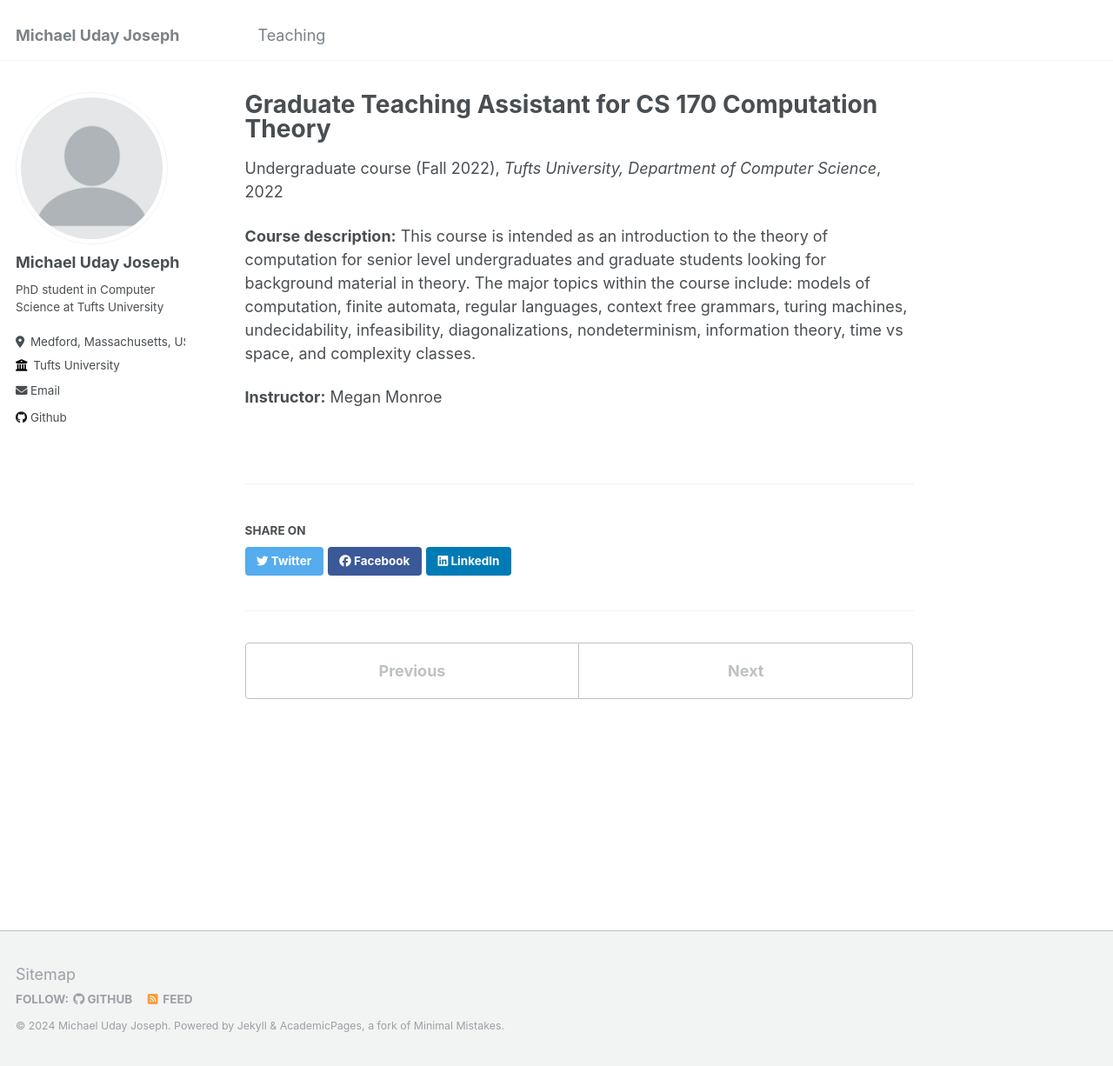
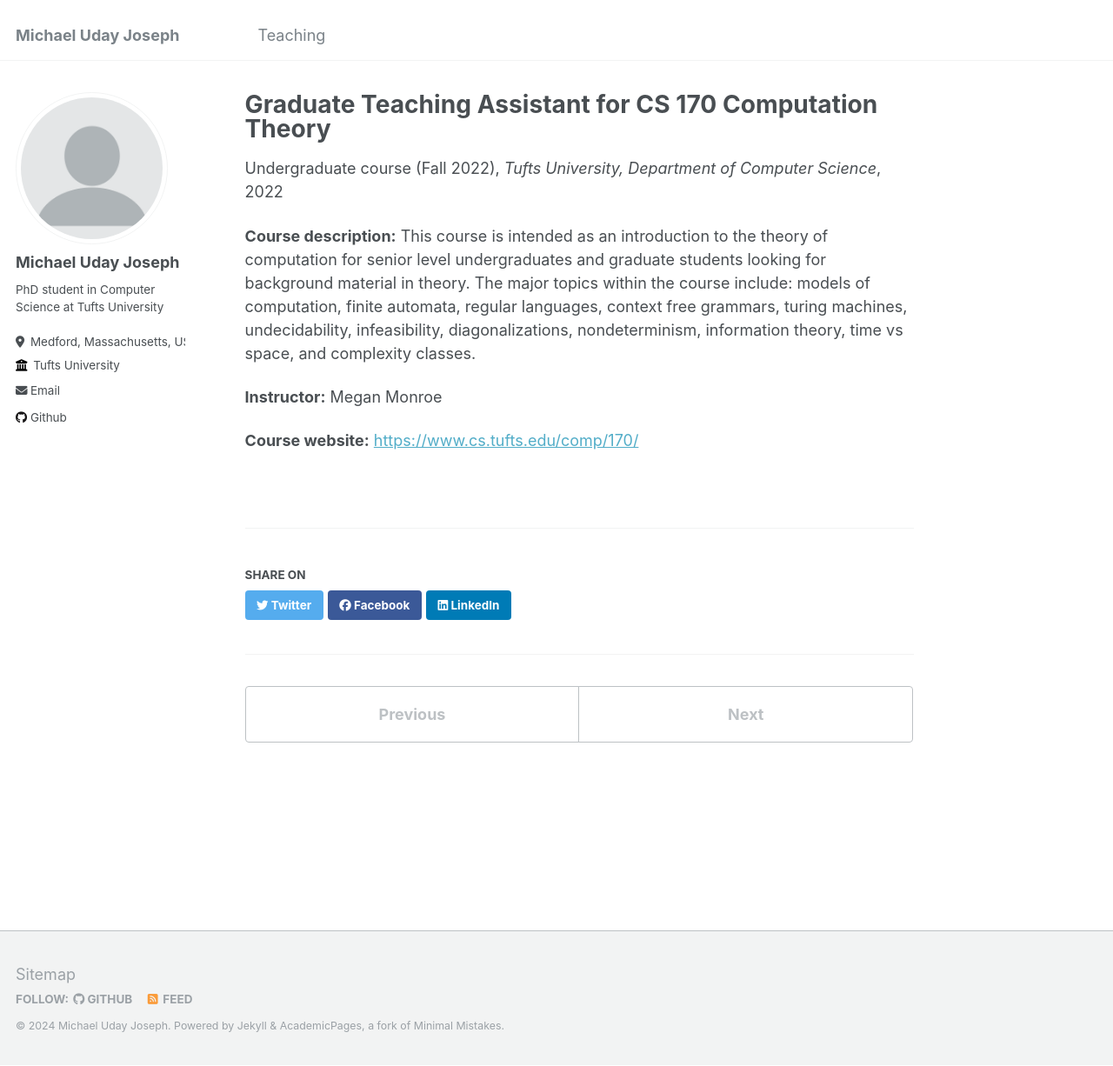
Before and after one commit to michaeludayjoseph/michaeludayjoseph.github.io, a Jekyll site: the page built from _teaching/cs170ct-monroe-tufts.md, in a window 1280 px wide and 1226 px high. Shown: the whole window at 87% size. Built offline with Jekyll 4.4.1, drawn with Linux system fonts in a browser that asks for light colours.

Commit message:
Update cs170ct-monroe-tufts.md

```diff
--- a/_teaching/cs170ct-monroe-tufts.md
+++ b/_teaching/cs170ct-monroe-tufts.md
@@ -11,3 +11,5 @@ location: "Medford, MA, USA"
 **Course description:** This course is intended as an introduction to the theory of computation for senior level undergraduates and graduate students looking for background material in theory. The major topics within the course include: models of computation, finite automata, regular languages, context free grammars, turing machines, undecidability, infeasibility, diagonalizations, nondeterminism, information theory, time vs space, and complexity classes.
 
 **Instructor:** Megan Monroe
+
+**Course website:** <https://www.cs.tufts.edu/comp/170/>
```
